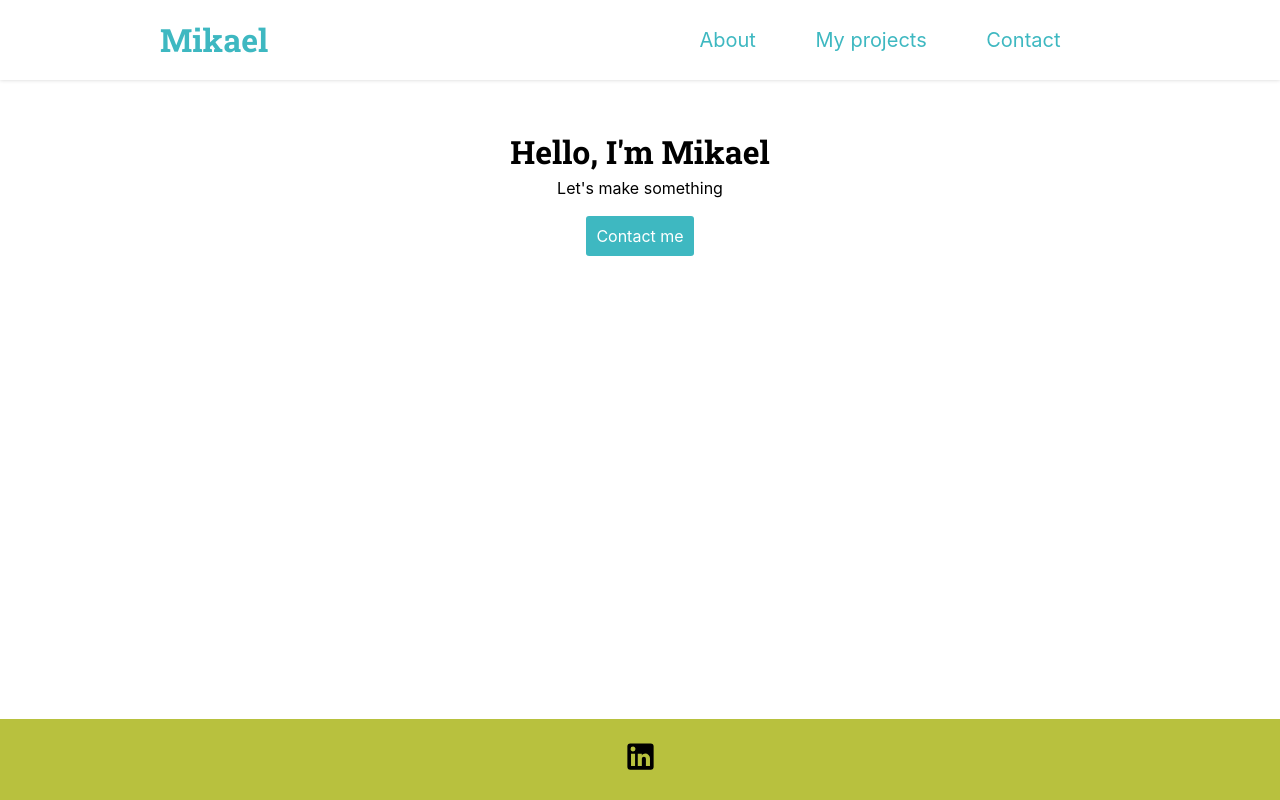
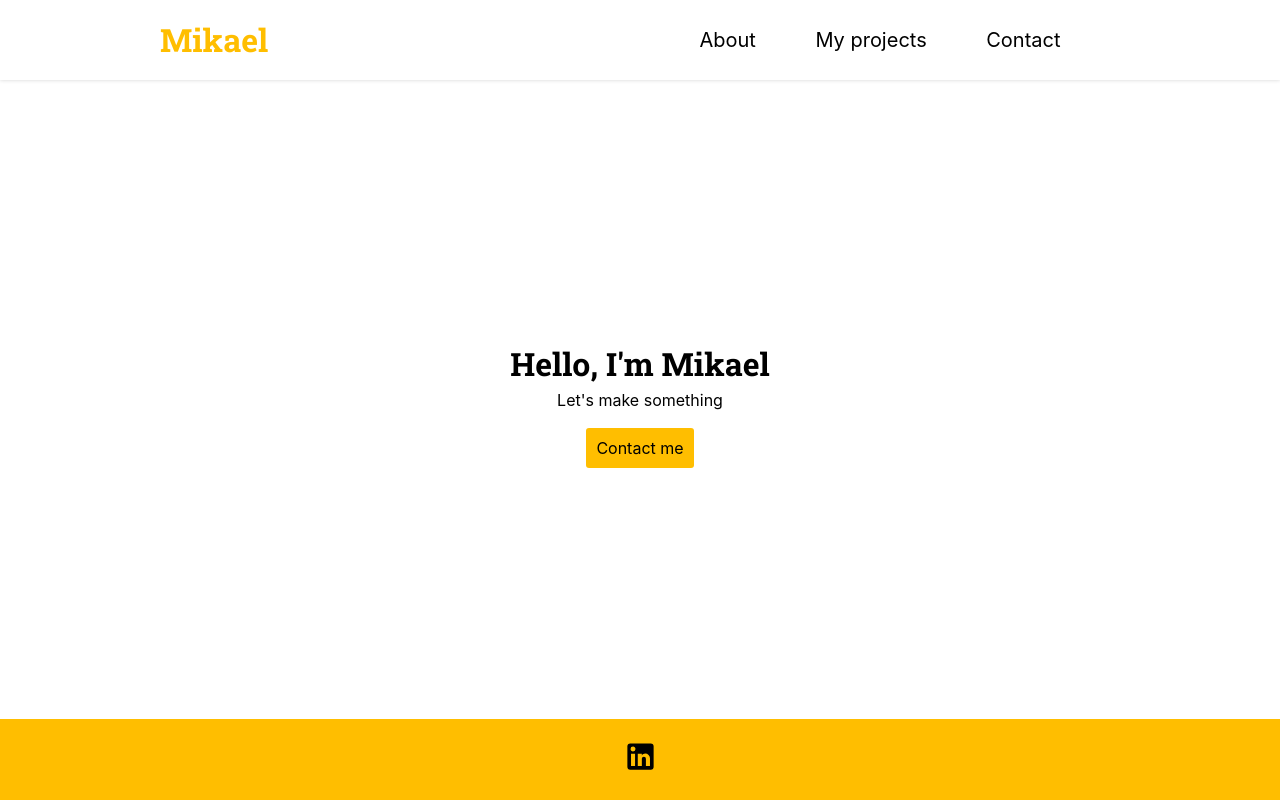
Before and after one commit to mikaelrev/portfolio-2, a React (Create React App) app: page / in a window 1280 px wide. Built offline with nearby package versions, Linux system fonts and the light colour scheme.

Commit message:
Fixed colors and hero

```diff
--- a/src/About.css
+++ b/src/About.css
@@ -23,15 +23,15 @@
 }
 
 .about__link {
-  color: var(--clr-neutral);
+  color: black;
   border-radius: 3px;
   text-decoration: none;
-  background-color: var(--clr-primary);
+  background-color: var(--clr-accent);
   margin-top: 1em;
   padding: 10px;
   width: fit-content;
 }
 
 .about__link:hover {
-  background-color: var(--clr-secondary);
+  background-color: rgba(255, 179, 0, 0.586);
 }
--- a/src/App.css
+++ b/src/App.css
@@ -2,10 +2,8 @@
   --container-margin-top: 3rem;
   --container-margin-inline: 10rem;
 
-  --clr-primary: #3eb8c1 ;
-  --clr-secondary: #b8c13e;
-  --clr-background: lightgray;
-  --clr-neutral: white;
+  --clr-accent: #ffbe00;
+  --clr-background: white;
 
   --ff-heading: 'Roboto Slab', serif;
 }
--- a/src/Footer.css
+++ b/src/Footer.css
@@ -1,6 +1,6 @@
 .footer {
   margin-top: auto;
-  background-color: var(--clr-secondary);
+  background-color: var(--clr-accent);
   text-align: center;
   padding: 1.25em;
 }
--- a/src/Header.css
+++ b/src/Header.css
@@ -16,7 +16,7 @@
   font-size: 2rem;
   font-family: var(--ff-heading);
   text-decoration: none;
-  color: var(--clr-primary);
+  color: var(--clr-accent);
 }
 
 .header__logo:hover {
--- a/src/HeaderLinks.css
+++ b/src/HeaderLinks.css
@@ -1,9 +1,9 @@
 .header__links {
-  color: var(--clr-primary);
+  color: black;
   text-decoration: none;
   font-size: 1.25rem;
 }
 
 .header__links:hover {
-  color: black;
+  color: var(--clr-accent);
 }
--- a/src/Hero.css
+++ b/src/Hero.css
@@ -1,7 +1,10 @@
 .hero {
-  margin-top: var(--container-margin-top);
-  margin-inline: var(--container-margin-inline);
+  display: flex;
+  flex: 1;
+  justify-content: center;
+  align-items: center;
   text-align: center;
+
 }
 
 .hero__info > p {
@@ -12,11 +15,11 @@
   color: var(--clr-neutral);
   border-radius: 3px;
   text-decoration: none;
-  background-color: var(--clr-primary);
+  background-color: var(--clr-accent);
   padding: 10px;
   width: fit-content;
 }
 
 .hero__button:hover {
-  background-color: var(--clr-secondary);
+  background-color: rgba(255, 179, 0, 0.586);
 }
--- a/src/ProjectCard.css
+++ b/src/ProjectCard.css
@@ -26,14 +26,14 @@
 
 .card__link {
   text-align: center;
-  color: var(--clr-neutral);
+  color: black;
   border-radius: 3px;
   text-decoration: none;
-  background-color: var(--clr-primary);
+  background-color: var(--clr-accent);
   padding: 10px;
   width: 100%;
 }
 
 .card__link:hover {
-  background-color: var(--clr-background);
+  background-color: rgba(255, 179, 0, 0.586);
 }
--- a/src/Skills.css
+++ b/src/Skills.css
@@ -5,7 +5,7 @@
 }
 
 .skillcard__container {
-  background-color: var(--clr-secondary);
+  background-color: #3eb8c162;;
   padding: 1rem;
   text-align: center;
 }
```
